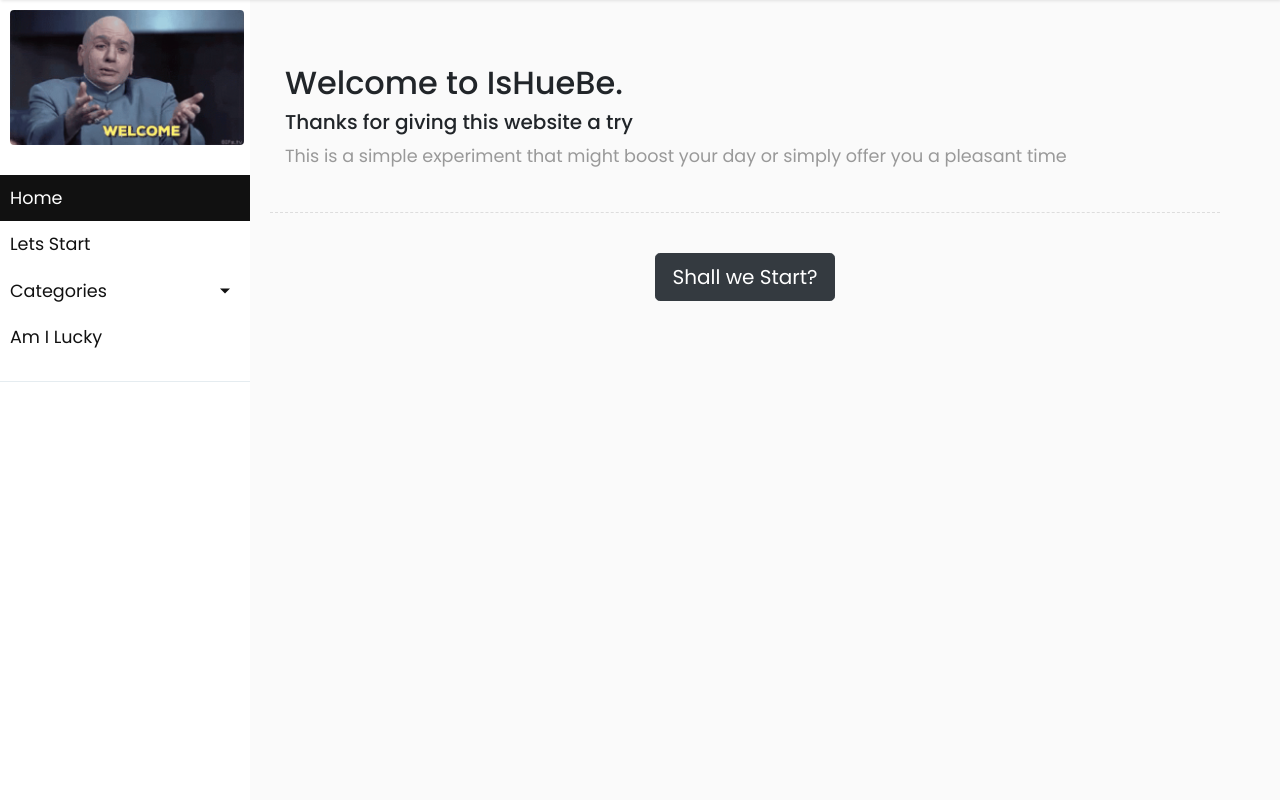
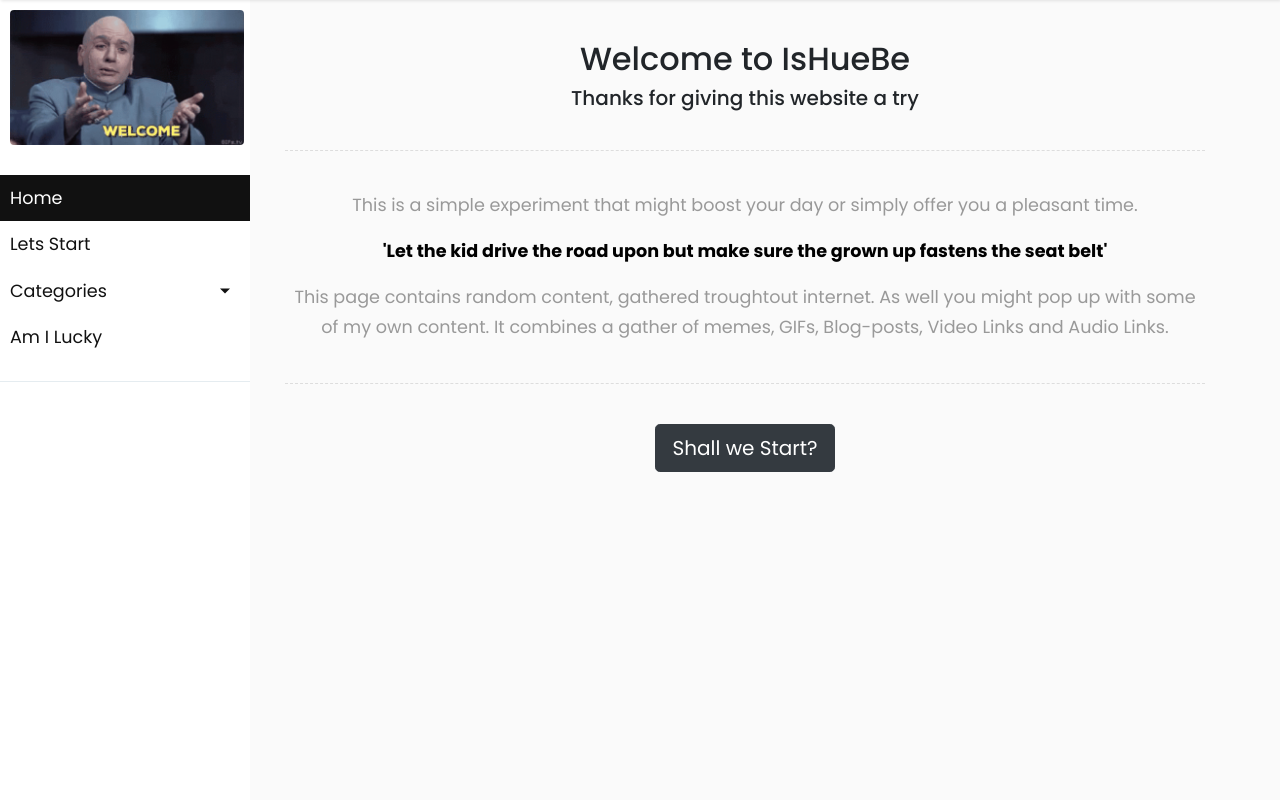
Before and after one commit to sergiocortessat/IsHueBe, a Django app: page / in a window 1280 px wide. Shown: the part 70-870 px from the top of the page. Run offline with Django 3.2, Linux system fonts and the light colour scheme; some libraries are stand-ins or nearby versions.

Commit message:
Updates of CSS

```diff
--- a/ishuebe/page/static/main/css/simple-sidebar.css
+++ b/ishuebe/page/static/main/css/simple-sidebar.css
@@ -218,6 +218,14 @@ a.article:hover {
     justify-self: center;
 }
 
+.content-center-align {
+    text-align: center;
+}
+
+.content-center-align p#quote {
+    color: black;
+}
+
 
 
 /* ---------------------------------------------------
--- a/ishuebe/page/templates/main/home.html
+++ b/ishuebe/page/templates/main/home.html
@@ -1,16 +1,26 @@
 {% extends "main/index.html" %}
 
 {% block content %}
-	<br>
+	<div class="content-center-align">
 
-	<h2>Welcome to IsHueBe.</h2>
+	<h2>Welcome to IsHueBe</h2>
 	<h5>Thanks for giving this website a try</h5>
 
+	<div class="line"></div>
 	<p><strong>
 		This is a simple experiment that might boost your day or
-		simply offer you a pleasant time
+		simply offer you a pleasant time.
+
+		<p id="quote"><strong>'Let the kid drive the road upon but make sure the grown up fastens the seat belt'</strong></p>
+
+		<p> This page contains random content, gathered troughtout internet.
+			As well you might pop up with some of my own content.
+
+			It combines a gather of memes, GIFs, Blog-posts, Video Links and Audio Links.
+
 	</strong></p>
 	</div>
+
 
 	<div class="line"></div>
 
--- a/ishuebe/page/templates/main/sad.html
+++ b/ishuebe/page/templates/main/sad.html
@@ -5,6 +5,9 @@
 <p> <strong>Here you will find simple articles, links to videos, podcast,
     memes or images that might boost and boost your happines.</strong></p>
 
+    <p>
+
+    </p>
 <div class="line"></div>
 
 {% endblock %}
```
